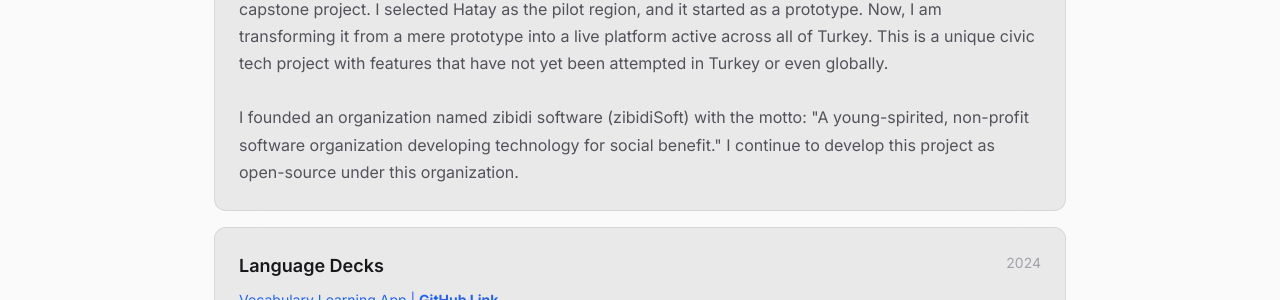
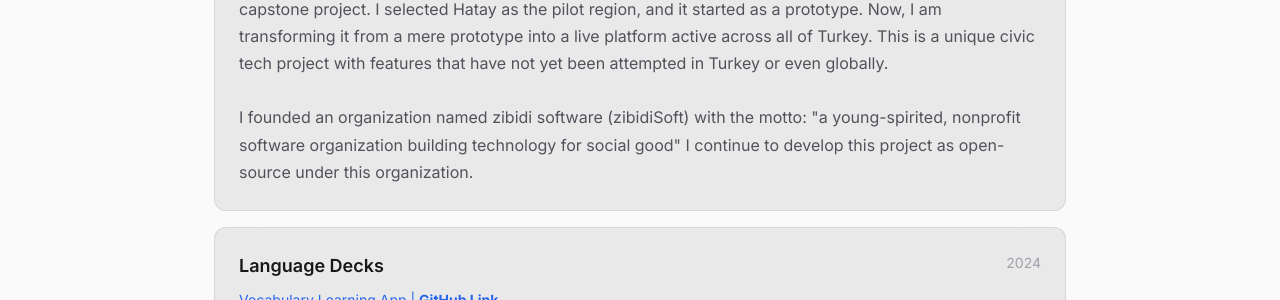
Before and after one commit to ogzhntutucu/ogzhntutucu.github.io, a Jekyll site: the page built from en/cv.html, in a window 1280 px wide and 900 px high, scrolled down 1857 px. Shown: the part 153-453 px from the top of the window. Built offline with Jekyll 4.4.1, drawn with Linux system fonts in a browser that asks for light colours.

Commit message:
update motto

```diff
--- a/en/cv.html
+++ b/en/cv.html
@@ -117,8 +117,8 @@ permalink: /en/cv/
                 project. I selected Hatay as the pilot region, and it started as a prototype. Now, I am transforming it from
                 a mere prototype into a live platform active across all of Turkey. This is a unique civic tech project with
                 features that have not yet been attempted in Turkey or even globally.<br><br>
-                I founded an organization named zibidi software (zibidiSoft) with the motto: "A young-spirited, non-profit
-                software organization developing technology for social benefit." I continue to develop this project as
+                I founded an organization named zibidi software (zibidiSoft) with the motto: "a young-spirited, nonprofit
+                software organization building technology for social good" I continue to develop this project as
                 open-source under this organization.
             </p>
         </div>
```
Also changed, not shown: 1 other file.
